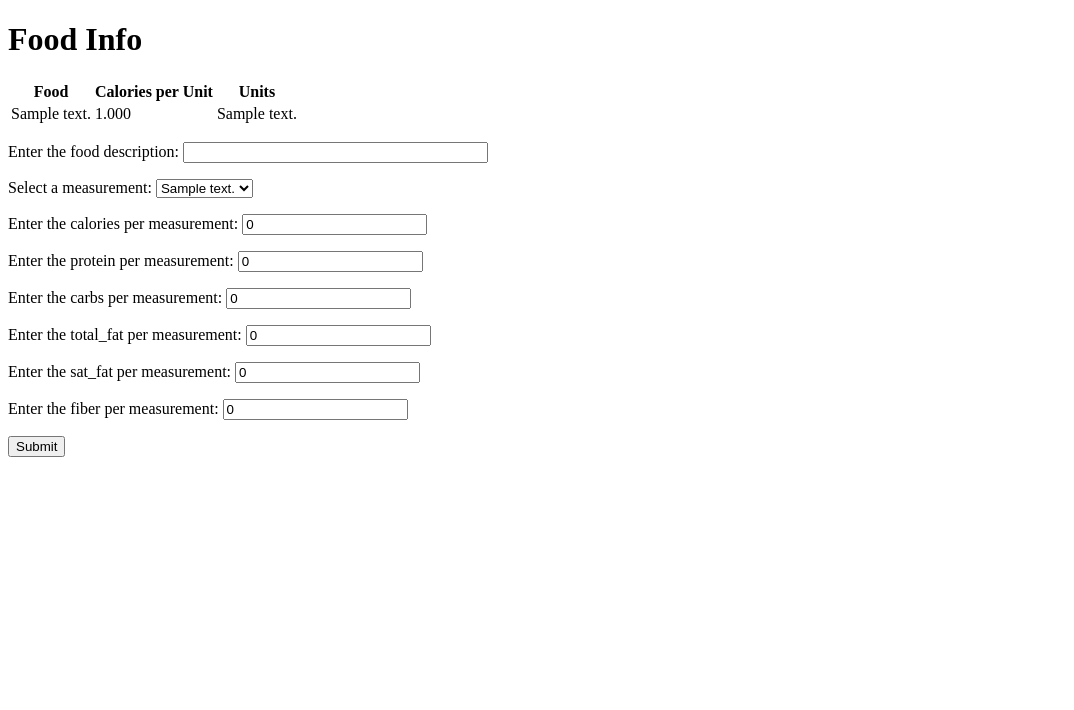
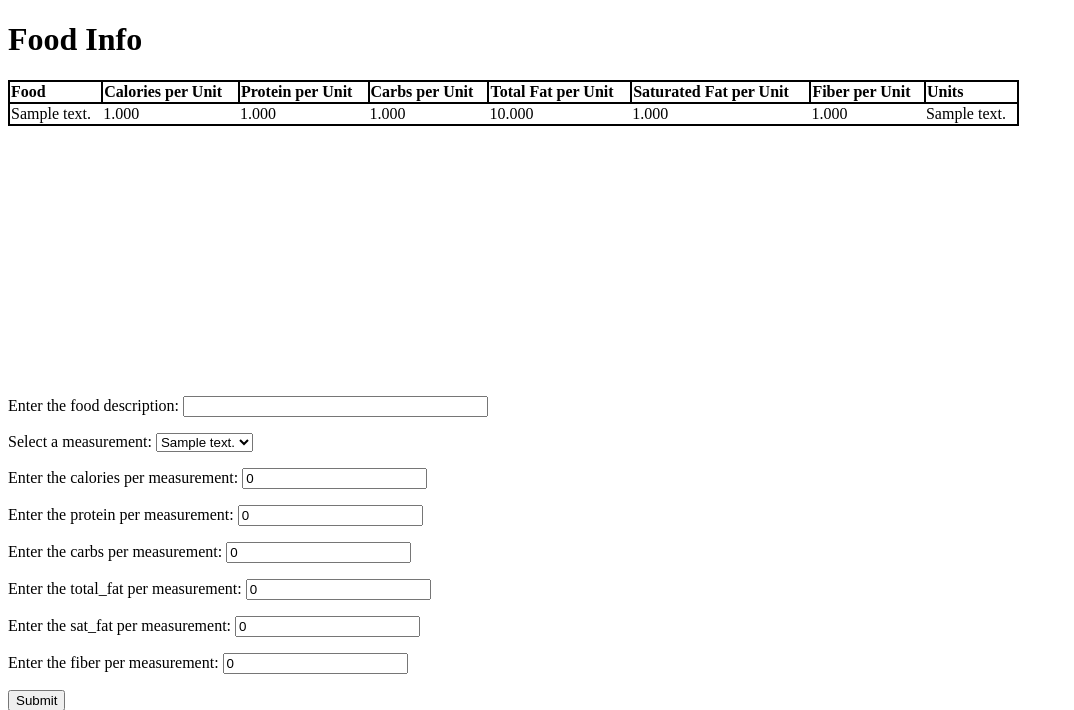
Before and after one commit to DevinDuval09/DietDbResources, a Django app: page /FoodInfo/ in a window 1280 px wide. Shown: the part 34-744 px from the top of the page, without its empty margins (0-1074 px from the left). Run offline with Django 4.2, Linux system fonts and the light colour scheme; tables that the repository leaves empty hold one stand-in row (values such as "Sample post"); some libraries are stand-ins or nearby versions.

Commit message:
added css sheet

```diff
--- a/DietTracker/templates/base.html
+++ b/DietTracker/templates/base.html
@@ -3,6 +3,7 @@
 <html>
     <head>
         <title>My Food Diary</title>
+        <link type="text/css" rel="stylesheet" href="{% static '/css/diet_tracker.css' %}">
     </head>
     <body>
         <div id="header">
--- /dev/null
+++ b/FoodJournal/static/css/diet_tracker.css
@@ -0,0 +1,32 @@
+#food_info {
+    min-width: 600px;
+    height: 300px;
+    overflow: auto;
+}
+#food_info table {
+    min-width: 80%;
+    border: 2px solid black;
+    border-collapse:collapse;
+}
+#food_info table tr {
+    min-width: 100%;
+    text-align:left;
+    border-bottom: 2px solid black;
+}
+#food_info table th {
+    position: sticky;
+    top: 0;
+    background-color: white;
+}
+#food_info table .description {
+    min-width: 17%;
+    border:2px solid black;
+}
+#food_info table .number{
+    min-width: 12.5%;
+    border:2px solid black;
+}
+#food_info table .units{
+    min-width: 10%;
+    border:2px solid black;
+}
--- a/FoodJournal/templates/FoodJournal/FoodInfo.html
+++ b/FoodJournal/templates/FoodJournal/FoodInfo.html
@@ -5,17 +5,27 @@
         {% if message %}
         <p size=35>{{ message }}</p>
         {% endif %}
-        <div class="food_info">
+        <div id="food_info">
             <table>
                 <tr>
-                    <th>Food</th>
-                    <th>Calories per Unit</th>
-                    <th>Units</th>
+                    <th class="description">Food</th>
+                    <th class="number">Calories per Unit</th>
+                    <th class="number">Protein per Unit</th>
+                    <th class="number">Carbs per Unit</th>
+                    <th class="number">Total Fat per Unit</th>
+                    <th class="number">Saturated Fat per Unit</th>
+                    <th class="number">Fiber per Unit</th>
+                    <th class="units">Units</th>
                 </tr>
             {% for row in object_list %}
                 <tr>
                     <td>{{row.description}}</td>
                     <td>{{row.calories_unit}}</td>
+                    <td>{{row.protein_unit}}</td>
+                    <td>{{row.carbs_unit}}</td>
+                    <td>{{row.total_fat_unit}}</td>
+                    <td>{{row.sat_fat_unit}}</td>
+                    <td>{{row.fiber_unit}}</td>
                     <td>{{row.measurement_unit.description}}</td>
                 </tr>
             {% endfor %}
```
